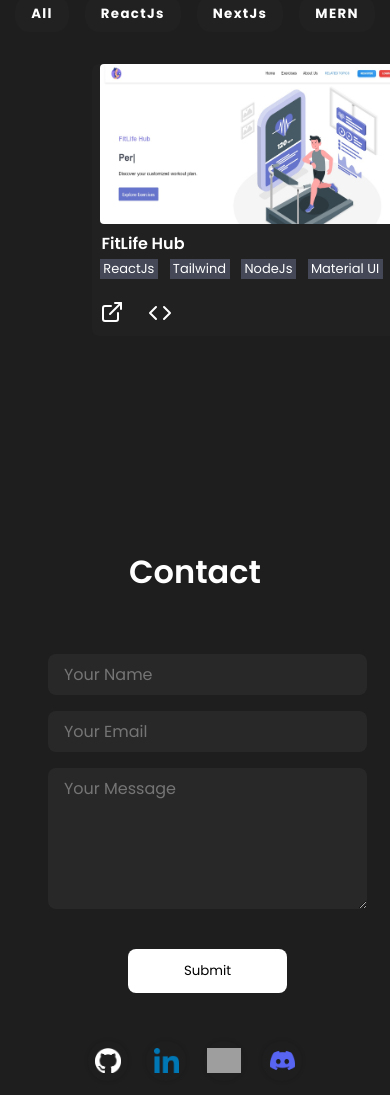
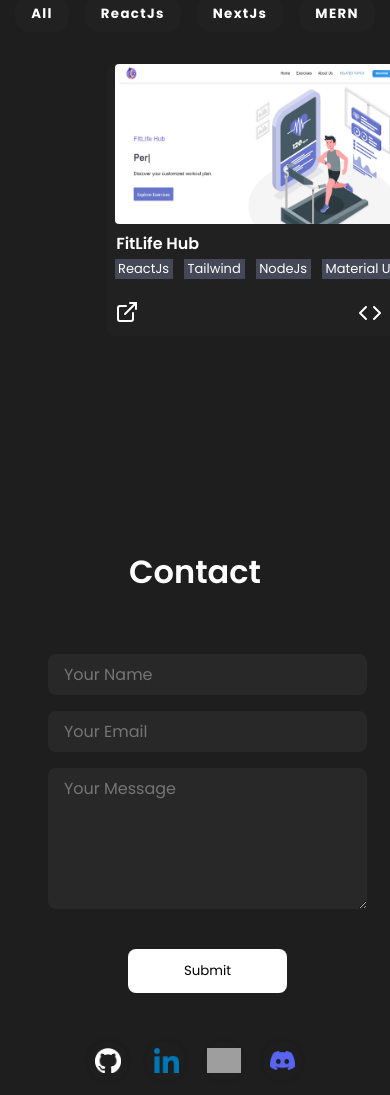
Before and after one commit to Megamind0407/React-Portfolio, a React (Create React App) app: page / in a window 390 px wide. Shown: the part 3711-4806 px from the top of the page. Built offline with nearby package versions, Linux system fonts and the light colour scheme; grey boxes are pictures that could not be loaded.

Commit message:
Project Changes

```diff
--- a/src/components/Projects/project.css
+++ b/src/components/Projects/project.css
@@ -194,7 +194,7 @@
 
 .code {
     margin-top: 1.2rem;
-    margin-left: 60%;
+    margin-left: 16em;
     display: flex;
     align-items: center;
     width: 30px;
@@ -261,6 +261,7 @@
 
     }
     .project-card{
-        margin-left: 15%;
+        margin-left: 20%;
+
     }
 }
--- a/src/components/Projects/project.js
+++ b/src/components/Projects/project.js
@@ -3,7 +3,8 @@ import './project.css'
 import Img from "../../assets/fitlifehub.jpeg"
 import { ExternalLink} from 'lucide-react';
 import { Code } from 'lucide-react';
-const project = () => {
+const Project = () => {
+
     return (
         <div className='projects'>
             <div className='title'>Projects</div>
@@ -46,4 +47,4 @@ const project = () => {
         </div>
     )
 }
-export default project;
+export default Project;
```
